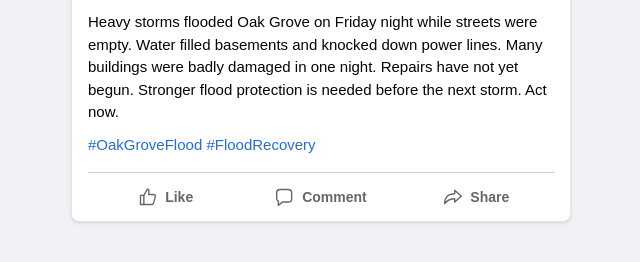
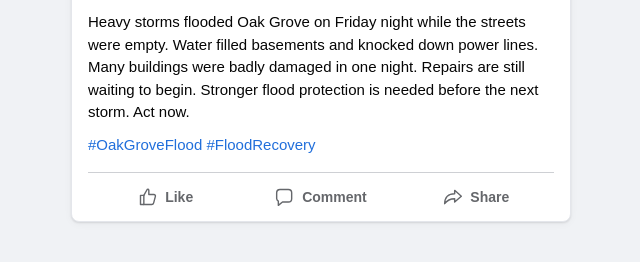
Before and after one commit to sheikhrimonru-alt/thesis-stimuli, a plain HTML site: page P3_property_nolabel.html in a window 1280 px wide. Shown: the part 102-364 px from the top of the page, without its empty margins (319-959 px from the left). Drawn offline with Linux system fonts and the light colour scheme.

Commit message:
Update flood message for clarity and tense

```diff
--- a/P3_property_nolabel.html
+++ b/P3_property_nolabel.html
@@ -266,7 +266,7 @@
     </div>
 
     <div class="message">
-      <p>Heavy storms flooded Oak Grove on Friday night while streets were empty. Water filled basements and knocked down power lines. Many buildings were badly damaged in one night. Repairs have not yet begun. Stronger flood protection is needed before the next storm. Act now.</p>
+      <p>Heavy storms flooded Oak Grove on Friday night while the streets were empty. Water filled basements and knocked down power lines. Many buildings were badly damaged in one night. Repairs are still waiting to begin. Stronger flood protection is needed before the next storm. Act now.</p>
 
       <p class="hashtags">#OakGroveFlood #FloodRecovery</p>
     </div>
```
